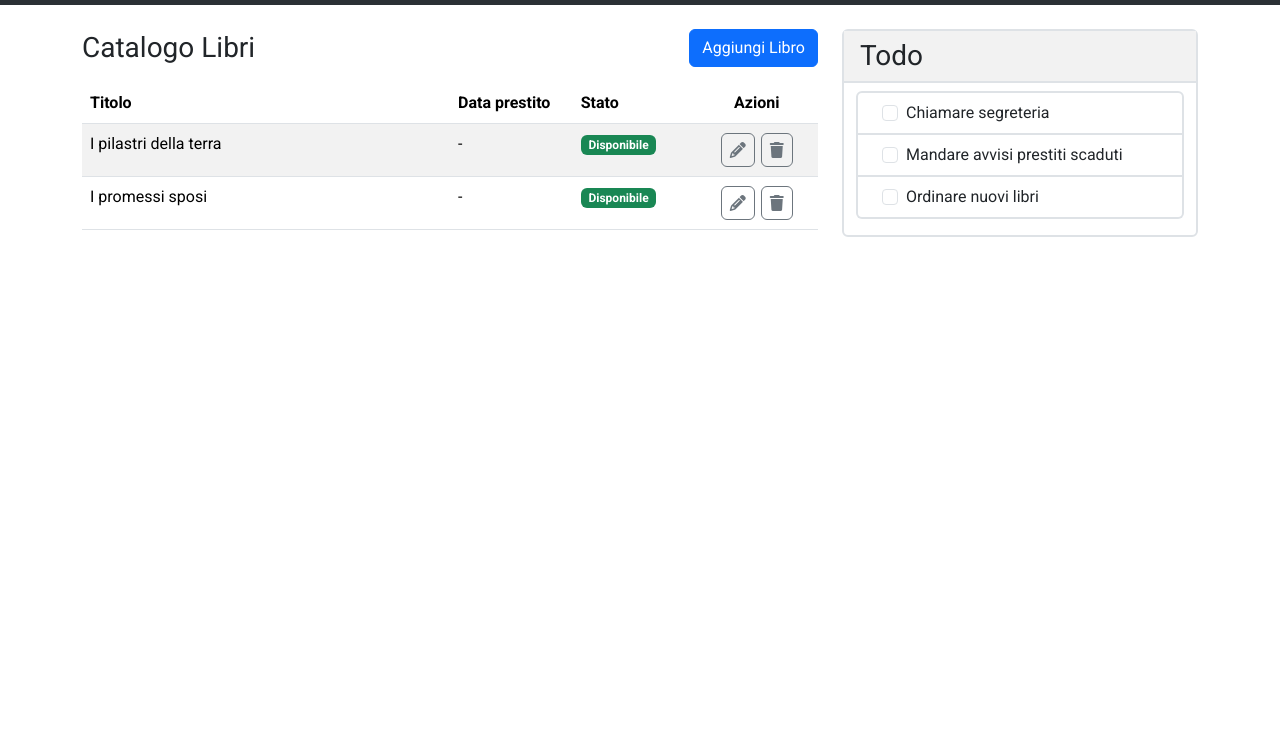
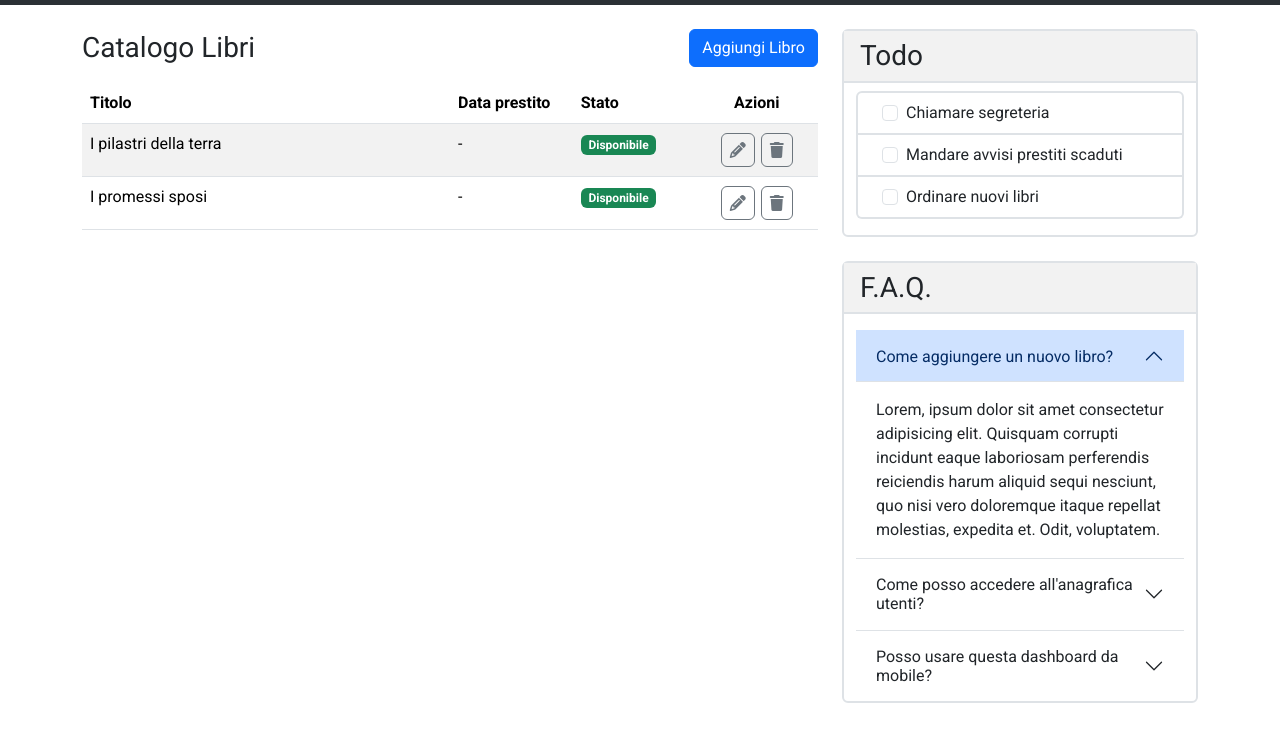
Before and after one commit to Aj-Herrera-99/html-css-bootstrap-dashboard, a plain HTML site: page index.html in a window 1280 px wide. Shown: the part 71-800 px from the top of the page. Drawn offline with nearby package versions, Linux system fonts and the light colour scheme.

Commit message:
accordion

```diff
--- a/index.html
+++ b/index.html
@@ -52,15 +52,14 @@
             </div>
         </div>
     </nav>
-    <div class="container mt-4">
+    <div class="container my-4">
         <div class="row">
             <!-- dashboard -->
-            <div class="col-lg-8 ">
+            <div class="col-lg-8">
                 <div class="d-flex justify-content-between align-items-center">
                     <h3 class="mb-0 fw-normal">Catalogo Libri</h3>
                     <button type="button" class="btn btn-primary">Aggiungi Libro</button>
                 </div>
-
                 <div class="mt-3">
                     <table class="table table-striped">
                         <thead>
@@ -136,6 +135,60 @@
                         </li>
                     </ul>
                 </div>
+                <!-- faq -->
+                <div class="border border-2 rounded-2 mt-4">
+                    <h3 class="fw-normal custom-bg-grey py-2 px-3 border-2 border-bottom">F.A.Q.</h3>
+                    <div class="container accordion accordion-flush mt-3" id="accordionExample">
+                        <div class="accordion-item">
+                            <h2 class="accordion-header">
+                                <button class="accordion-button" type="button" data-bs-toggle="collapse"
+                                    data-bs-target="#collapseOne" aria-expanded="true" aria-controls="collapseOne">
+                                    Come aggiungere un nuovo libro?
+                                </button>
+                            </h2>
+                            <div id="collapseOne" class="accordion-collapse collapse show"
+                                data-bs-parent="#accordionExample">
+                                <div class="accordion-body">
+                                    Lorem, ipsum dolor sit amet consectetur adipisicing elit. Quisquam corrupti incidunt
+                                    eaque laboriosam perferendis reiciendis harum aliquid sequi nesciunt, quo nisi vero
+                                    doloremque itaque repellat molestias, expedita et. Odit, voluptatem.
+                                </div>
+                            </div>
+                        </div>
+                        <div class="accordion-item">
+                            <h2 class="accordion-header">
+                                <button class="accordion-button collapsed" type="button" data-bs-toggle="collapse"
+                                    data-bs-target="#collapseTwo" aria-expanded="false" aria-controls="collapseTwo">
+                                    Come posso accedere all'anagrafica utenti?
+                                </button>
+                            </h2>
+                            <div id="collapseTwo" class="accordion-collapse collapse"
+                                data-bs-parent="#accordionExample">
+                                <div class="accordion-body">
+                                    Lorem ipsum dolor sit amet consectetur, adipisicing elit. Voluptatem incidunt et
+                                    suscipit id consectetur quam hic? Quaerat blanditiis architecto, ea optio reiciendis
+                                    cupiditate autem ut eius deleniti sapiente praesentium expedita.
+                                </div>
+                            </div>
+                        </div>
+                        <div class="accordion-item">
+                            <h2 class="accordion-header">
+                                <button class="accordion-button collapsed" type="button" data-bs-toggle="collapse"
+                                    data-bs-target="#collapseThree" aria-expanded="false" aria-controls="collapseThree">
+                                    Posso usare questa dashboard da mobile?
+                                </button>
+                            </h2>
+                            <div id="collapseThree" class="accordion-collapse collapse"
+                                data-bs-parent="#accordionExample">
+                                <div class="accordion-body">
+                                    Lorem ipsum dolor sit amet consectetur adipisicing elit. Eaque a inventore sequi non
+                                    nemo totam culpa officiis ratione veritatis, sapiente rem eum alias ad, ullam,
+                                    pariatur fuga commodi molestiae aperiam?
+                                </div>
+                            </div>
+                        </div>
+                    </div>
+                </div>
             </div>
         </div>
     </div>
```
